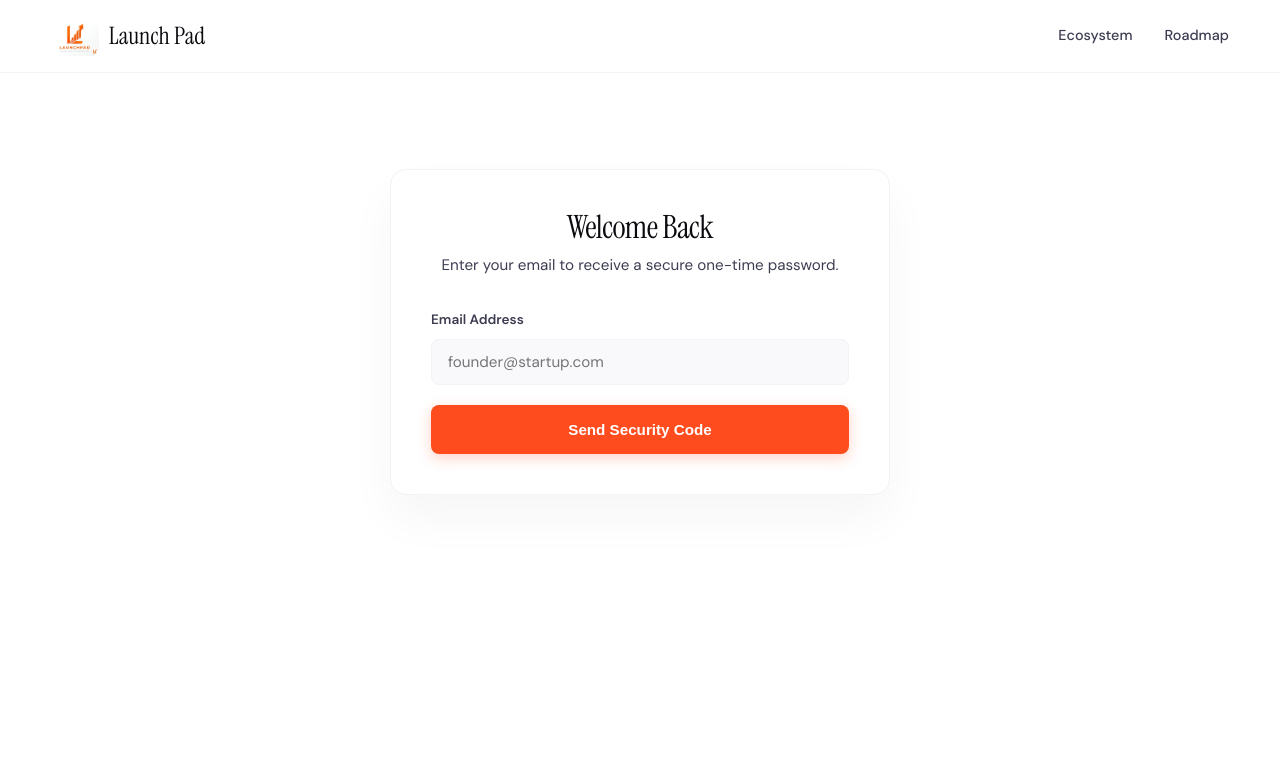
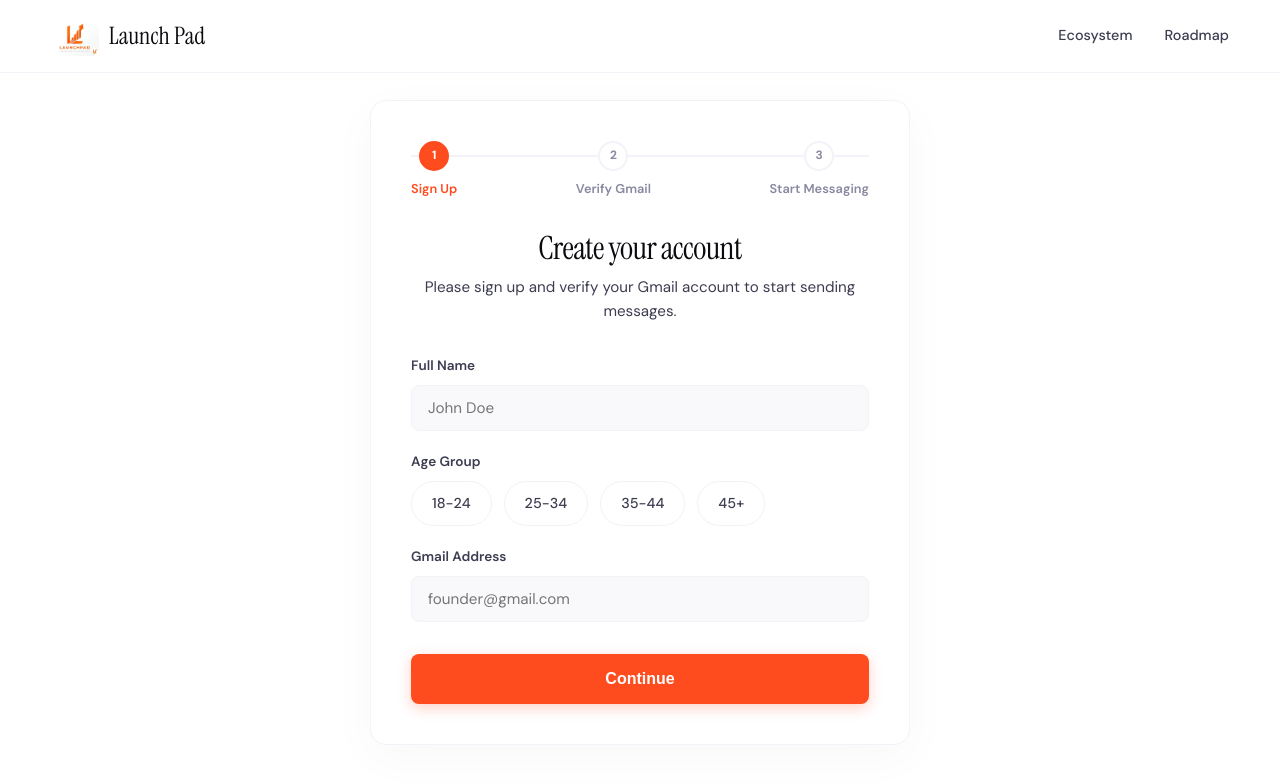
Before and after one commit to shiva09-art/launchpad-studio, a Next.js app in the folder apps/web/: page /login in a window 1280 px wide. Shown: the top 784 px of the page. Built offline with nearby package versions, Linux system fonts and the light colour scheme; no server answers.

Commit message:
Update onboarding UI and lock application form

```diff
--- a/apps/web/src/app/globals.css
+++ b/apps/web/src/app/globals.css
@@ -109,3 +109,147 @@ footer { border-top: 1px solid var(--ink-10); padding: 48px 0; text-align: cente
   .ecosystem-grid { grid-template-columns: 1fr; }
   .form-box { padding: 24px; }
 }
+
+/* Premium Onboarding Flow */
+.onboarding-wrapper {
+  max-width: 540px;
+  margin: 0 auto;
+  padding-top: 100px;
+  min-height: 85vh;
+  display: flex;
+  flex-direction: column;
+  justify-content: center;
+  animation: fadeInUp 0.6s var(--ease) forwards;
+}
+
+.stepper {
+  display: flex;
+  align-items: center;
+  justify-content: space-between;
+  margin-bottom: 32px;
+  position: relative;
+}
+
+.stepper::before {
+  content: '';
+  position: absolute;
+  top: 14px;
+  left: 0;
+  width: 100%;
+  height: 2px;
+  background: var(--ink-10);
+  z-index: 0;
+}
+
+.step-item {
+  position: relative;
+  z-index: 1;
+  display: flex;
+  flex-direction: column;
+  align-items: center;
+  gap: 8px;
+  color: var(--ink-40);
+  font-size: 0.8rem;
+  font-weight: 600;
+  transition: color var(--t-fast);
+}
+
+.step-item.active {
+  color: var(--ink);
+}
+
+.step-item.completed {
+  color: var(--accent);
+}
+
+.step-circle {
+  width: 30px;
+  height: 30px;
+  border-radius: 50%;
+  background: var(--white);
+  border: 2px solid var(--ink-10);
+  display: grid;
+  place-items: center;
+  font-size: 0.75rem;
+  font-weight: 700;
+  transition: all var(--t-fast);
+}
+
+.step-item.active .step-circle {
+  border-color: var(--ink);
+  color: var(--ink);
+}
+
+.step-item.completed .step-circle {
+  border-color: var(--accent);
+  background: var(--accent);
+  color: var(--white);
+}
+
+.onboarding-form {
+  background: var(--white);
+  border: 1px solid var(--ink-10);
+  padding: 40px;
+  border-radius: 16px;
+  box-shadow: 0 12px 48px rgba(0,0,0,0.03);
+}
+
+.chip-group {
+  display: flex;
+  flex-wrap: wrap;
+  gap: 12px;
+  margin-top: 8px;
+}
+
+.chip {
+  padding: 10px 20px;
+  border: 1px solid var(--ink-10);
+  border-radius: 30px;
+  font-size: 0.9rem;
+  font-weight: 500;
+  color: var(--ink-60);
+  cursor: pointer;
+  transition: all var(--t-fast) var(--ease);
+  background: var(--white);
+}
+
+.chip:hover {
+  border-color: var(--ink-40);
+  background: var(--ink-05);
+}
+
+.chip.selected {
+  border-color: var(--accent);
+  background: var(--accent-dim);
+  color: var(--accent);
+}
+
+.modern-input {
+  width: 100%;
+  padding: 14px 18px;
+  border: 1px solid var(--ink-10);
+  border-radius: 10px;
+  font-family: inherit;
+  font-size: 1rem;
+  background: var(--ink-05);
+  transition: all var(--t-fast);
+}
+
+.modern-input:focus {
+  outline: none;
+  border-color: var(--accent);
+  background: var(--white);
+  box-shadow: 0 0 0 4px var(--accent-dim);
+}
+
+.required-msg {
+  font-size: 0.95rem;
+  color: var(--ink-60);
+  text-align: center;
+  margin-bottom: 24px;
+}
+
+@keyframes fadeInUp {
+  from { opacity: 0; transform: translateY(20px); }
+  to { opacity: 1; transform: translateY(0); }
+}
--- a/apps/web/src/app/login/page.tsx
+++ b/apps/web/src/app/login/page.tsx
@@ -3,20 +3,34 @@
 import React, { useState } from "react";
 import { signInWithOtp, verifyOtp } from "../../lib/supabase";
 
+const AGE_GROUPS = ["18-24", "25-34", "35-44", "45+"];
+
 export default function LoginPage() {
+  const [step, setStep] = useState<"signup" | "verify" | "done">("signup");
+  const [fullName, setFullName] = useState("");
+  const [ageGroup, setAgeGroup] = useState("");
   const [email, setEmail] = useState("");
   const [otp, setOtp] = useState("");
-  const [step, setStep] = useState<"email" | "otp">("email");
+
   const [loading, setLoading] = useState(false);
   const [error, setError] = useState("");
 
   const handleSendOtp = async (e: React.FormEvent) => {
     e.preventDefault();
+    if (!fullName || !ageGroup || !email) {
+      setError("Please fill out all fields.");
+      return;
+    }
+
     setError("");
     setLoading(true);
     try {
-      await signInWithOtp(email);
-      setStep("otp");
+      // Pass the user data into our updated signInWithOtp function
+      await signInWithOtp(email, {
+        full_name: fullName,
+        age_group: ageGroup
+      });
+      setStep("verify");
     } catch (err: any) {
       setError(err.message || "Failed to send OTP. Please try again.");
     } finally {
@@ -26,14 +40,20 @@ export default function LoginPage() {
 
   const handleVerifyOtp = async (e: React.FormEvent) => {
     e.preventDefault();
+    if (!otp) {
+      setError("Please enter the verification code.");
+      return;
+    }
+
     setError("");
     setLoading(true);
     try {
       await verifyOtp(email, otp);
-      // Redirect to a dashboard or homepage upon successful sign in
+      setStep("done");
+      // Redirect to the messaging dashboard (using "/" as per current routing)
       window.location.href = "/";
     } catch (err: any) {
-      setError(err.message || "Invalid or expired OTP. Please try again.");
+      setError(err.message || "Invalid or expired code. Please try again.");
     } finally {
       setLoading(false);
     }
@@ -54,69 +74,121 @@ export default function LoginPage() {
         </div>
       </header>
 
-      <div className="section container" style={{ maxWidth: "500px", minHeight: "80vh", display: "flex", flexDirection: "column", justifyContent: "center", paddingTop: "120px" }}>
-          <div className="form-box" style={{ textAlign: "center" }}>
-            <h2 style={{ fontSize: "2rem", marginBottom: "8px" }}>Welcome Back</h2>
-            <p className="subtext" style={{ marginBottom: "32px", fontSize: "0.95rem", margin: "0 auto 32px" }}>
-              {step === "email"
-                ? "Enter your email to receive a secure one-time password."
-                : "Enter the 8-digit secure code sent to your email."}
+      <div className="section container onboarding-wrapper">
+        <div className="onboarding-form">
+          {/* Progress Indicator */}
+          <div className="stepper">
+            <div className={`step-item ${step === "signup" || step === "verify" || step === "done" ? "completed" : ""}`}>
+              <div className="step-circle">1</div>
+              <span>Sign Up</span>
+            </div>
+            <div className={`step-item ${step === "verify" ? "active" : step === "done" ? "completed" : ""}`}>
+              <div className="step-circle">2</div>
+              <span>Verify Gmail</span>
+            </div>
+            <div className={`step-item ${step === "done" ? "completed" : ""}`}>
+              <div className="step-circle">3</div>
+              <span>Start Messaging</span>
+            </div>
+          </div>
+
+          <div style={{ textAlign: "center", marginBottom: "32px" }}>
+            <h2 style={{ fontSize: "2rem", marginBottom: "8px" }}>
+              {step === "signup" ? "Create your account" : "Verify your email"}
+            </h2>
+            <p className="required-msg">
+              Please sign up and verify your Gmail account to start sending messages.
             </p>
+          </div>
 
           {error && (
-              <div style={{ padding: "12px", background: "#fee2e2", color: "#b91c1c", borderRadius: "8px", fontSize: "0.85rem", marginBottom: "20px", border: "1px solid #f87171" }}>
+            <div style={{ padding: "12px", background: "#fee2e2", color: "#b91c1c", borderRadius: "8px", fontSize: "0.85rem", marginBottom: "24px", border: "1px solid #f87171" }}>
               <i className="fa-solid fa-triangle-exclamation" style={{ marginRight: "6px" }}></i>
               {error}
             </div>
           )}
 
-            {step === "email" ? (
-              <form onSubmit={handleSendOtp} style={{ textAlign: "left" }}>
+          {step === "signup" ? (
+            <form onSubmit={handleSendOtp}>
               <div className="form-group">
-                    <label style={{ color: "var(--ink-60)" }}>Email Address</label>
+                <label style={{ color: "var(--ink-60)" }}>Full Name</label>
+                <input
+                  type="text"
+                  className="modern-input"
+                  value={fullName}
+                  onChange={e => setFullName(e.target.value)}
+                  required
+                  placeholder="John Doe"
+                />
+              </div>
+
+              <div className="form-group">
+                <label style={{ color: "var(--ink-60)" }}>Age Group</label>
+                <div className="chip-group">
+                  {AGE_GROUPS.map((group) => (
+                    <div
+                      key={group}
+                      className={`chip ${ageGroup === group ? "selected" : ""}`}
+                      onClick={() => setAgeGroup(group)}
+                    >
+                      {group}
+                    </div>
+                  ))}
+                </div>
+              </div>
+
+              <div className="form-group">
+                <label style={{ color: "var(--ink-60)" }}>Gmail Address</label>
                 <input
                   type="email"
+                  className="modern-input"
                   value={email}
                   onChange={e => setEmail(e.target.value)}
                   required
-                      placeholder="founder@startup.com"
+                  placeholder="founder@gmail.com"
                 />
               </div>
-                  <button type="submit" className="btn btn-primary" style={{ width: "100%", padding: "16px" }} disabled={loading}>
+
+              <button type="submit" className="btn btn-primary" style={{ width: "100%", padding: "16px", marginTop: "12px", fontSize: "1rem" }} disabled={loading}>
                 {loading ? (
                   <><i className="fa-solid fa-spinner fa-spin" style={{ marginRight: "8px" }}></i> Sending Code...</>
                 ) : (
-                      "Send Security Code"
+                  "Continue"
                 )}
               </button>
             </form>
           ) : (
-              <form onSubmit={handleVerifyOtp} style={{ textAlign: "left" }}>
+            <form onSubmit={handleVerifyOtp} style={{ animation: "fadeInUp 0.4s var(--ease) forwards" }}>
               <div className="form-group">
-                    <label style={{ color: "var(--ink-60)" }}>Secure Code (OTP)</label>
+                <label style={{ color: "var(--ink-60)", textAlign: "center", display: "block" }}>
+                  Enter the 6-digit code sent to <br /><strong>{email}</strong>
+                </label>
                 <input
                   type="text"
+                  className="modern-input"
                   value={otp}
                   onChange={e => setOtp(e.target.value)}
                   required
-                      placeholder="12345678"
-                      style={{ letterSpacing: "4px", fontSize: "1.2rem", textAlign: "center" }}
+                  placeholder="123456"
+                  style={{ letterSpacing: "8px", fontSize: "1.5rem", textAlign: "center", marginTop: "12px" }}
                 />
               </div>
-                  <button type="submit" className="btn btn-primary" style={{ width: "100%", padding: "16px" }} disabled={loading}>
+
+              <button type="submit" className="btn btn-primary" style={{ width: "100%", padding: "16px", marginTop: "12px", fontSize: "1rem" }} disabled={loading}>
                 {loading ? (
                   <><i className="fa-solid fa-spinner fa-spin" style={{ marginRight: "8px" }}></i> Verifying...</>
                 ) : (
-                      "Verify & Sign In"
+                  "Verify & Start Messaging"
                 )}
               </button>
+
               <button
                 type="button"
-                    onClick={() => setStep("email")}
+                onClick={() => setStep("signup")}
                 className="btn btn-outline"
                 style={{ width: "100%", padding: "12px", marginTop: "12px", border: "none", color: "var(--ink-40)" }}
               >
-                    Use a different email
+                Back to Sign Up
               </button>
             </form>
           )}
--- a/apps/web/src/lib/supabase.ts
+++ b/apps/web/src/lib/supabase.ts
@@ -47,11 +47,12 @@ export async function signIn(email: string, password: string) {
   return data;
 }
 
-export async function signInWithOtp(email: string) {
+export async function signInWithOtp(email: string, userData?: any) {
   const { data, error } = await supabase.auth.signInWithOtp({
     email,
     options: {
       shouldCreateUser: true,
+      data: userData,
     },
   });
   if (error) throw error;
```
Also changed, not shown: apps/web/src/app/page.tsx (+25 -7 lines). Lines whose indentation alone changed are shown as unchanged.
